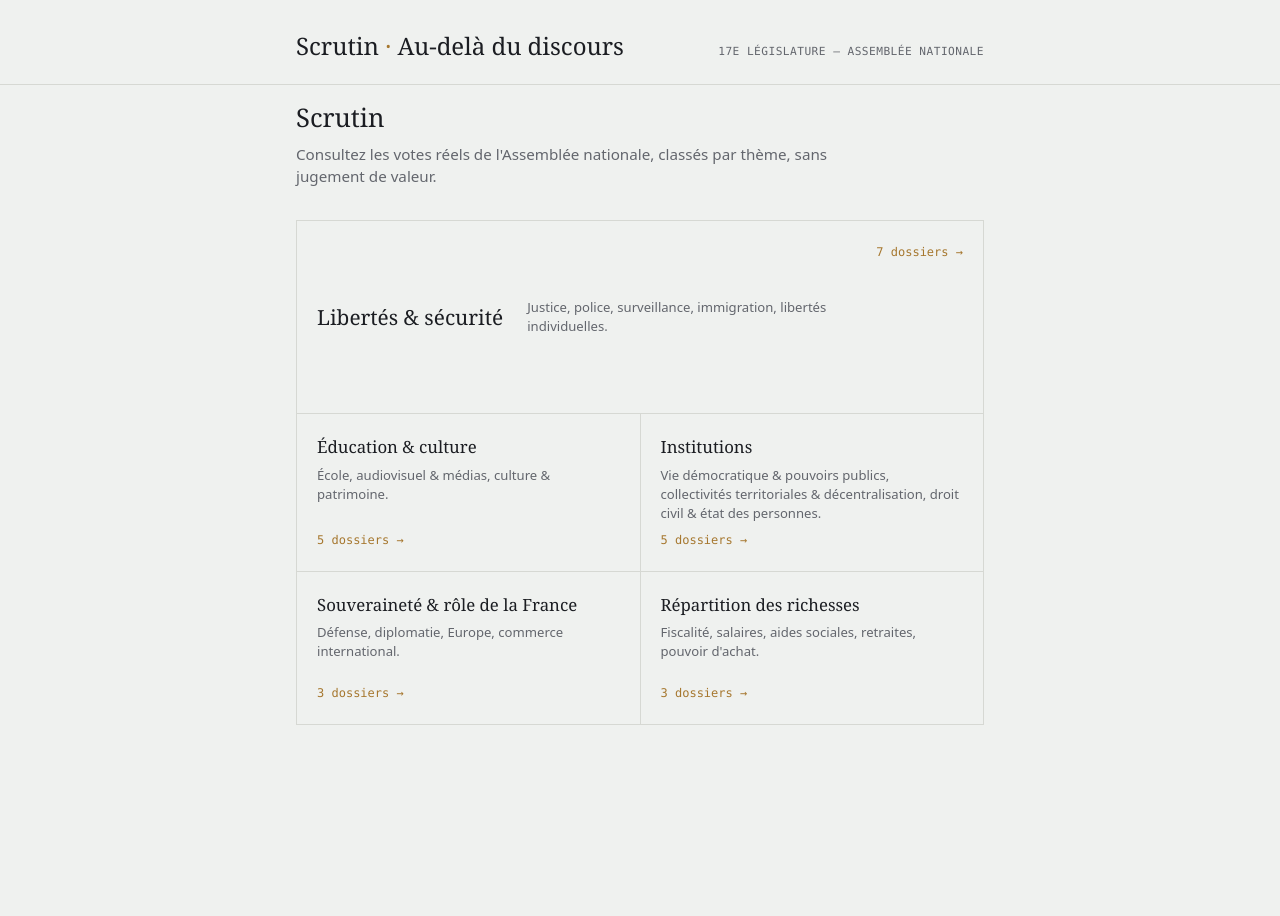
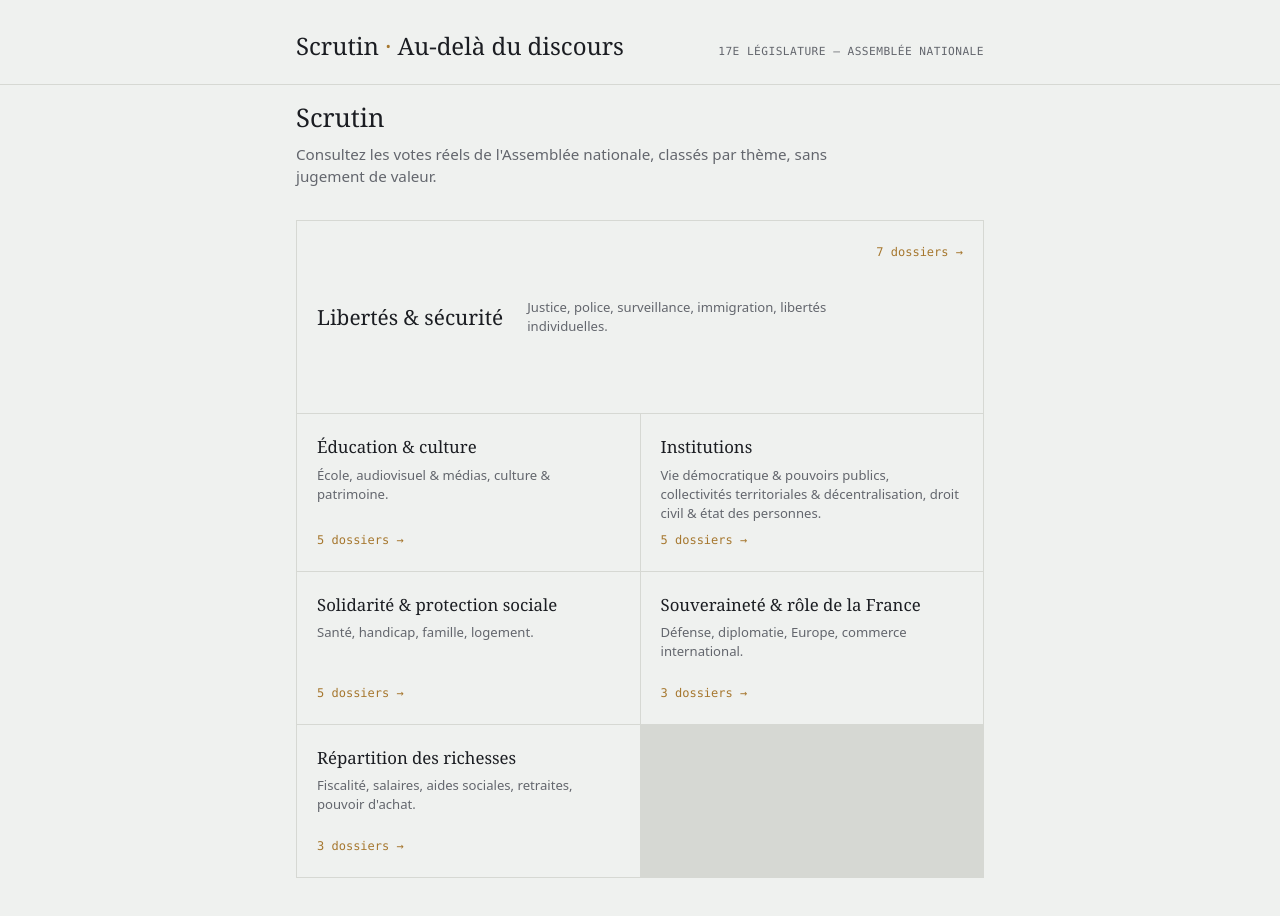
Before and after one commit to thomasGuibert/Scrutin, a Next.js app: page / in a window 1280 px wide. Shown: the top 916 px of the page. Before the commit the page ends 800 px from the top, so only its background shows below. Built offline with nearby package versions, Linux system fonts and the light colour scheme.

Commit message:
Créer le thème Solidarité & protection sociale (#22)
Ajoute le thème solidarite avec 4 sous-thèmes directs (sans branche) :
fin-de-vie, acces-soins, protection-enfance, sante-publique-risque.
Classe 5 dossiers réels.

```diff
--- /dev/null
+++ b/content/dossiers/DLR5L17N51670.md
@@ -0,0 +1,18 @@
+---
+dossierRef: DLR5L17N51670
+titre: Fin de vie
+sousTheme: fin-de-vie
+tagsImpact: []
+---
+
+## Contexte
+
+Le droit français encadre la fin de vie par la loi Claeys-Leonetti (sédation profonde et continue, arrêt des traitements), sans autoriser l'aide active à mourir (euthanasie ou suicide assisté), contrairement à plusieurs pays voisins.
+
+## Action
+
+Le texte porte sur l'évolution du cadre légal de la fin de vie, entre renforcement des soins palliatifs et ouverture d'une aide active à mourir.
+
+## Résultat attendu
+
+Un cadre légal de la fin de vie clarifié, avec un accès aux soins palliatifs et/ou une aide à mourir encadrée selon les dispositions retenues.
--- /dev/null
+++ b/content/dossiers/DLR5L17N53192.md
@@ -0,0 +1,18 @@
+---
+dossierRef: DLR5L17N53192
+titre: Faciliter l'exercice en France des médecins diplômés au Royaume-Uni avant le Brexit
+sousTheme: acces-soins
+tagsImpact: []
+---
+
+## Contexte
+
+Les diplômes de médecine obtenus au Royaume-Uni avant le Brexit ne bénéficient plus automatiquement de la reconnaissance mutuelle applicable au sein de l'Union européenne, ce qui complique l'installation en France de médecins ainsi formés, dans un contexte de déserts médicaux.
+
+## Action
+
+Le texte facilite la reconnaissance de l'exercice en France pour les médecins diplômés au Royaume-Uni avant le Brexit.
+
+## Résultat attendu
+
+Une installation facilitée en France de médecins diplômés au Royaume-Uni avant le Brexit, contribuant à l'accès aux soins sur le territoire.
--- /dev/null
+++ b/content/dossiers/DLR5L17N53717.md
@@ -0,0 +1,18 @@
+---
+dossierRef: DLR5L17N53717
+titre: Interdire les sucres ajoutés dans les aliments destinés aux nourrissons et aux enfants en bas âge
+sousTheme: sante-publique-risque
+tagsImpact: []
+---
+
+## Contexte
+
+Certains aliments industriels destinés aux nourrissons et aux enfants en bas âge contiennent des sucres ajoutés, dont la consommation précoce est associée à des risques pour la santé (surpoids, habituation au goût sucré).
+
+## Action
+
+Le texte interdit les sucres ajoutés dans les aliments destinés aux nourrissons et aux enfants en bas âge.
+
+## Résultat attendu
+
+Une réduction de l'exposition des nourrissons et jeunes enfants aux sucres ajoutés dans leur alimentation.
--- /dev/null
+++ b/content/dossiers/DLR5L17N53772.md
@@ -0,0 +1,18 @@
+---
+dossierRef: DLR5L17N53772
+titre: Garantir le bénéfice des prestations familiales aux enfants placés
+sousTheme: protection-enfance
+tagsImpact: []
+---
+
+## Contexte
+
+Les enfants placés au titre de l'aide sociale à l'enfance peuvent perdre, selon les modalités du placement, le bénéfice de prestations familiales normalement versées à leur famille.
+
+## Action
+
+Le texte garantit le bénéfice des prestations familiales aux enfants placés.
+
+## Résultat attendu
+
+Un maintien effectif des prestations familiales pour les enfants placés.
--- /dev/null
+++ b/content/dossiers/DLR5L17N54372.md
@@ -0,0 +1,18 @@
+---
+dossierRef: DLR5L17N54372
+titre: Projet de loi relatif à la protection des enfants
+sousTheme: protection-enfance
+tagsImpact: []
+---
+
+## Contexte
+
+Plusieurs rapports et commissions d'enquête ont documenté des défaillances institutionnelles dans la prise en charge des enfants relevant de l'aide sociale à l'enfance (mineurs placés, violences en établissement).
+
+## Action
+
+Le texte porte une réforme d'ensemble de la protection des enfants, notamment de l'aide sociale à l'enfance.
+
+## Résultat attendu
+
+Un renforcement de la protection des enfants pris en charge par l'aide sociale à l'enfance, avec une réponse aux défaillances institutionnelles constatées.
--- a/src/spi/filesystem/taxonomie.ts
+++ b/src/spi/filesystem/taxonomie.ts
@@ -156,6 +156,34 @@ const TAXONOMIE: ThemeRacine[] = [
     ],
     sousThemes: [],
   },
+  {
+    slug: "solidarite",
+    nom: "Solidarité & protection sociale",
+    description: "Santé, handicap, famille, logement.",
+    branches: [],
+    sousThemes: [
+      {
+        slug: "fin-de-vie",
+        nom: "Fin de vie : légaliser l'aide à mourir vs renforcer les soins palliatifs",
+        type: "clivant",
+      },
+      {
+        slug: "acces-soins",
+        nom: "Accès aux soins sur le territoire",
+        type: "consensuel",
+      },
+      {
+        slug: "protection-enfance",
+        nom: "Protection de l'enfance",
+        type: "consensuel",
+      },
+      {
+        slug: "sante-publique-risque",
+        nom: "Santé publique : réguler les produits à risque vs liberté de consommation",
+        type: "clivant",
+      },
+    ],
+  },
 ];
 
 export class DeclaredTaxonomyRepository implements TaxonomyRepository {
```
Also changed, not shown: 1 other file (tests, documents, lock files or other folders).
